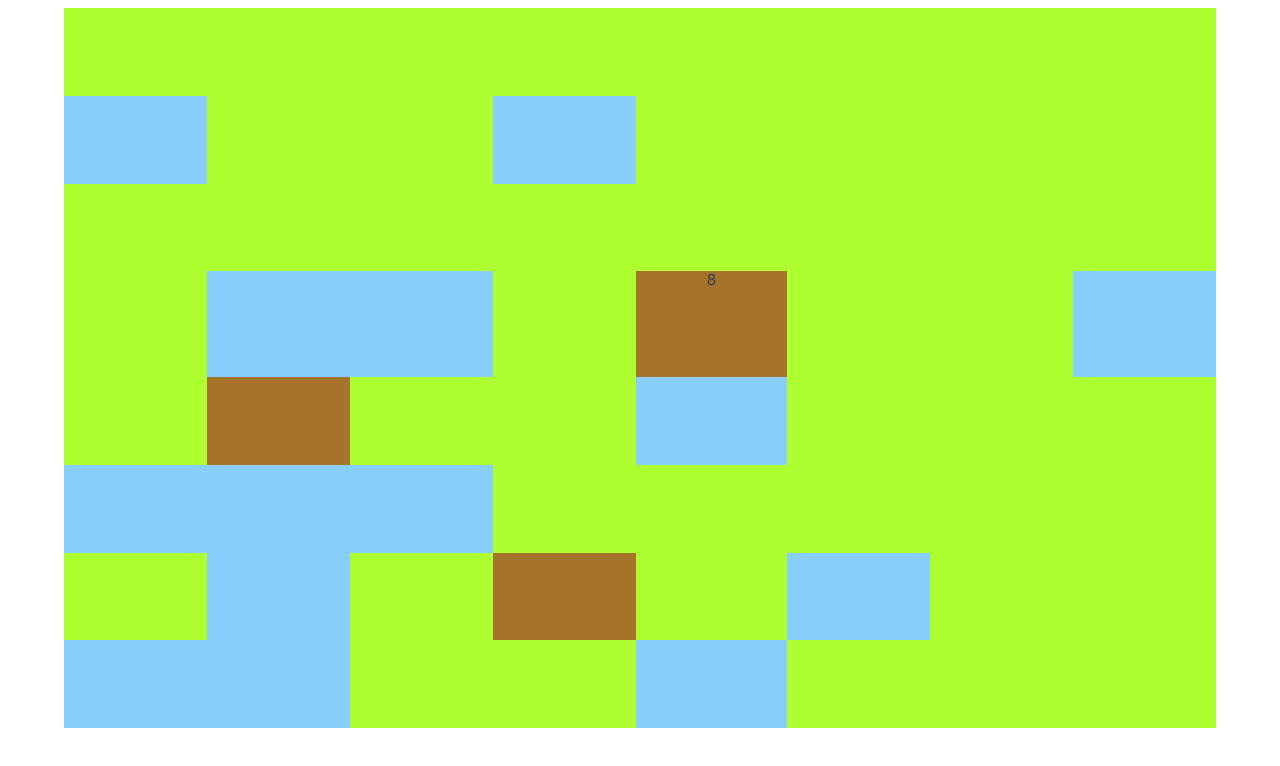
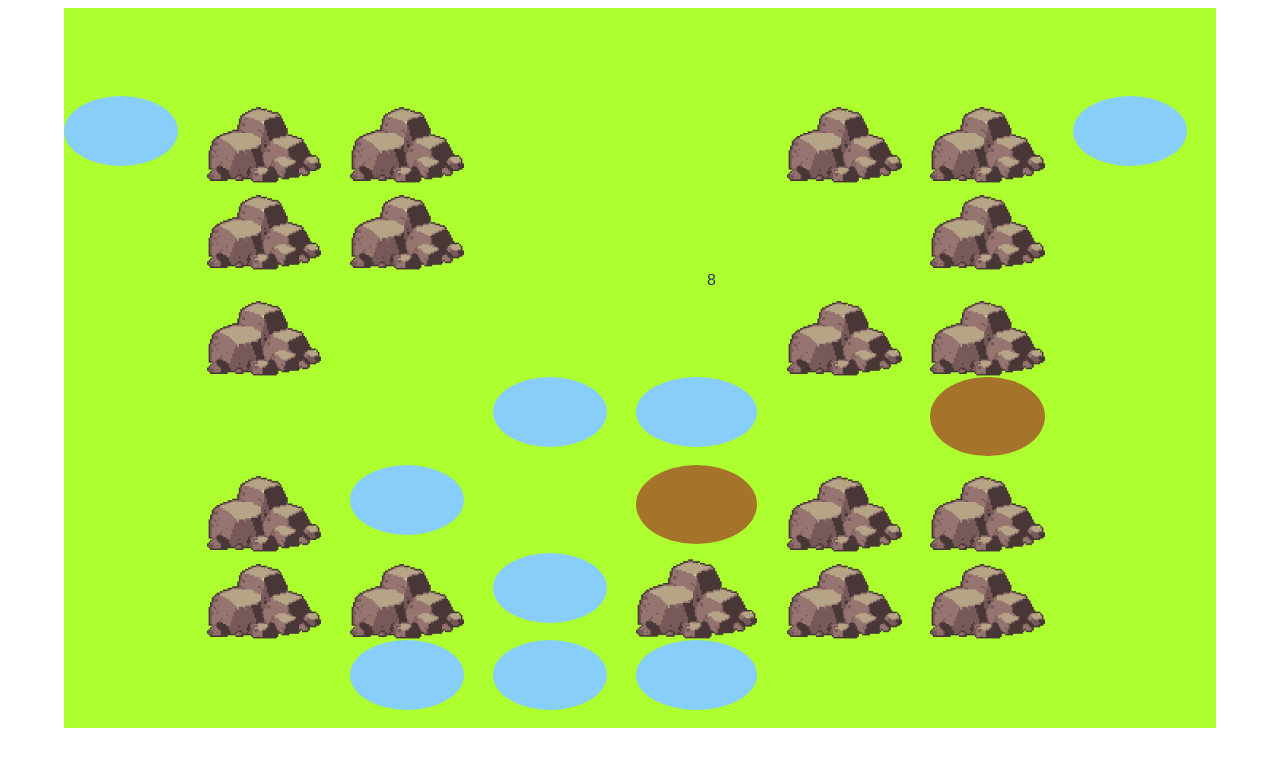
Before and after one commit to donnierisk/louwrisk, a Vue app: page / in a window 1280 px wide. Shown: the top 766 px of the page. Built offline with nearby package versions, Linux system fonts and the light colour scheme.

Commit message:
added rock onto grid map

```diff
--- a/src/components/GridBlock.vue
+++ b/src/components/GridBlock.vue
@@ -1,5 +1,6 @@
 <template>
   <div id="gridItem" :class="gridClass()">
+    <img v-if="isRock() === true" src="../assets/rock.png" />
     <p v-if="playerPos === posInArr">8</p>
   </div>
 </template>
@@ -14,6 +15,9 @@ export default class GridBlock extends Vue {
   @Prop() private playerPos!: number
   @Prop() private posInArr!: number
 
+  public isRock() {
+    return this.type === MapSymbol.ROCK
+  }
   public gridClass() {
     switch (this.type) {
       case MapSymbol.GROUND:
@@ -24,32 +28,51 @@ export default class GridBlock extends Vue {
         return 'water'
       default:
         const randomTerr = Math.floor(Math.random() * 10)
-        if (randomTerr > 8) return 'ground'
-        if (randomTerr > 6) return 'water'
-        else return 'grass'
+        if (randomTerr > 8) {
+          return 'ground'
+        }
+        if (randomTerr > 6) {
+          return 'water'
+        } else {
+          return 'grass'
+        }
     }
   }
 }
 </script>
 
 <style scoped>
+#gridItem {
+  position: relative;
+}
+
+img {
+  position: absolute;
+  width: 80%;
+  height: auto;
+  bottom: 0;
+  left: 0;
+}
 p {
   margin: 0;
 }
-.empty {
-  background: white;
-}
-
 .rock {
-  background: #676767;
+  background: greenyellow;
 }
 
 .water {
   background: lightskyblue;
+  border-radius: 50%;
+  width: 80%;
+  height: 80%;
 }
 
 .ground {
   background: #a5742a;
+
+  border-radius: 50%;
+  width: 80%;
+  height: 90%;
 }
 
 .grass {
--- a/src/views/GameMap.vue
+++ b/src/views/GameMap.vue
@@ -37,8 +37,11 @@ export default class Map extends Vue {
   private generateGrid() {
     for (let gridRow = 0; gridRow < this.gridSize[0]; gridRow++) {
       for (let gridItem = 0; gridItem < this.gridSize[1]; gridItem++) {
-        this.gridRenderArray.push(gridItem)
+        this.gridRenderArray.push(this.theGrid[gridRow][gridItem])
         if (gridItem === this.playerPos[0] && gridRow === this.playerPos[1]) {
+          // THIS NEEDS TO BE MADE MORE DYNAMIC. PROP OF PLAYER POS SHOULD BE PASSED
+          // DYNAMICALLY INSTEAD OF EACH GRID ITEM CHECKING,
+          // THEN WE CAN REUSE THAT LOGIC TO PLACE MULTIPLE ITEMS
           this.playerPosInArr = this.gridRenderArray.length - 1
         }
       }
@@ -60,5 +63,6 @@ export default class Map extends Vue {
   background: lightcyan;
   display: grid;
   grid-template-columns: auto auto auto auto auto auto auto auto;
+  background: greenyellow;
 }
 </style>
```
Also changed, not shown: src/assets/rock.png (added).
